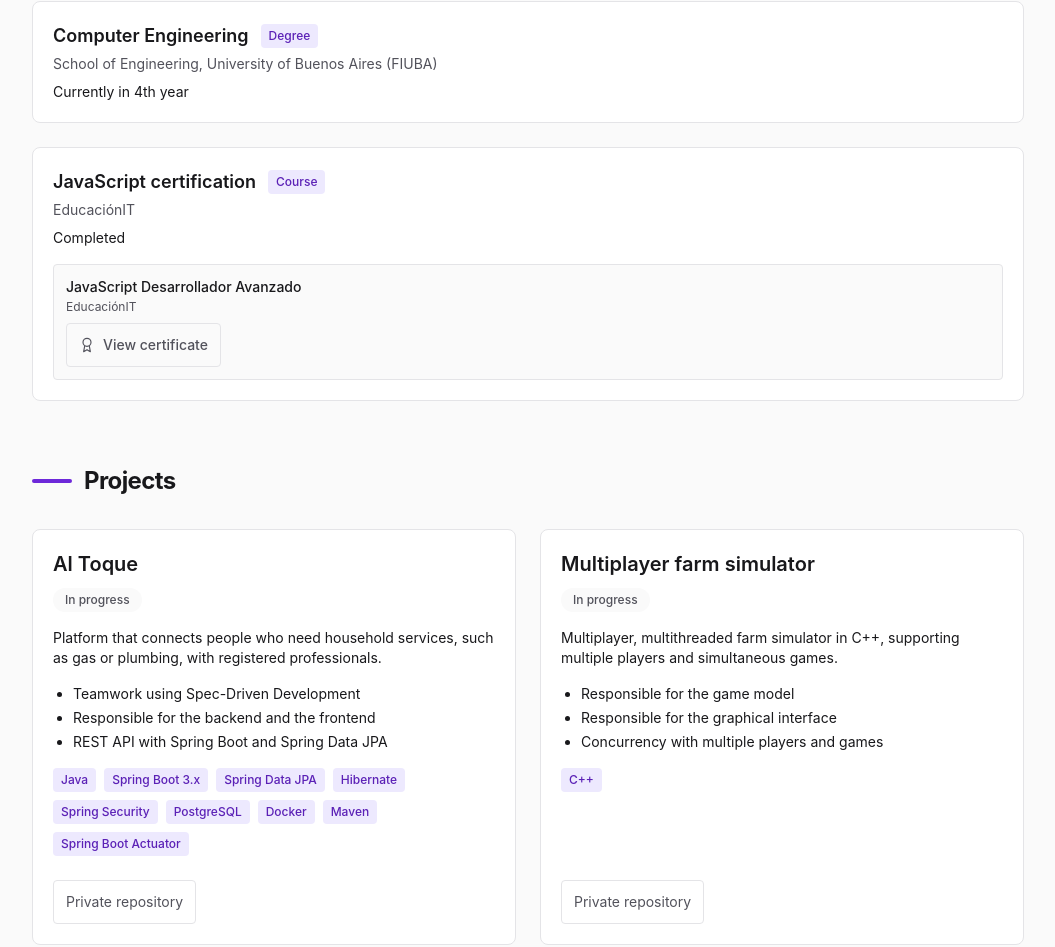
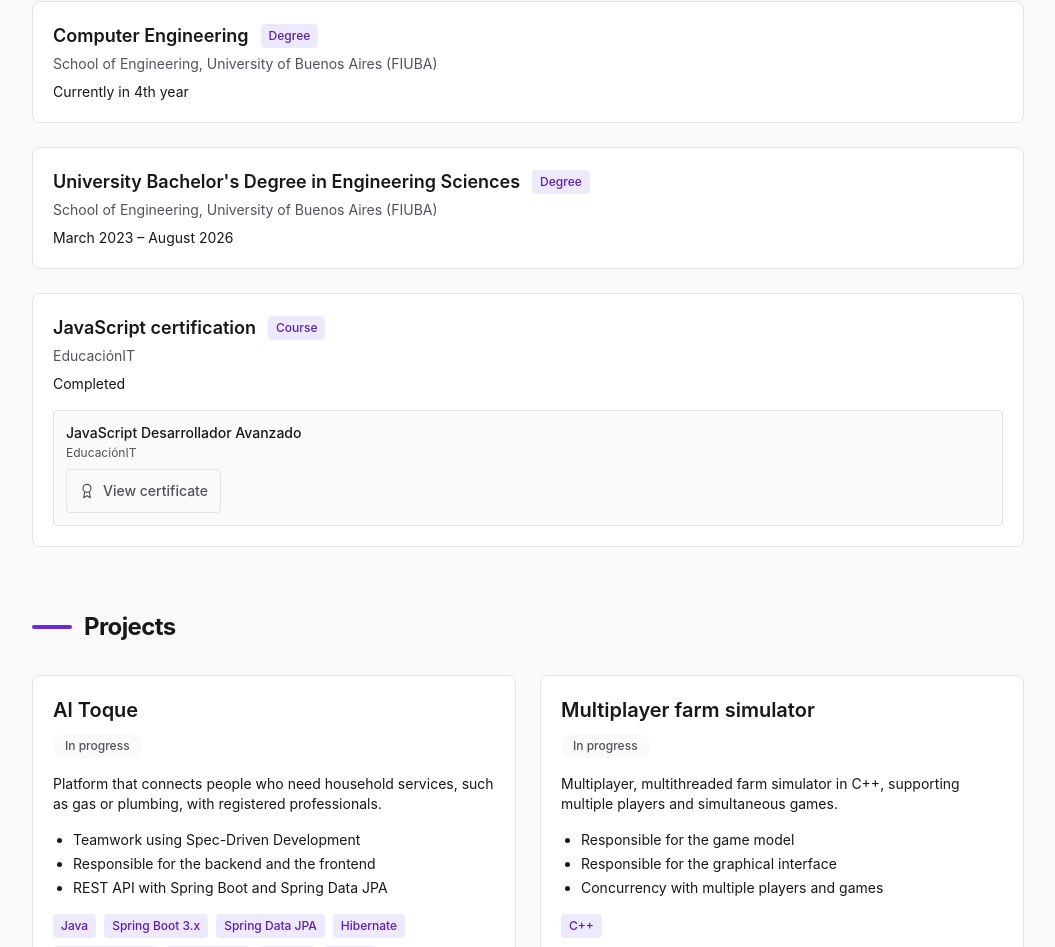
Before and after one commit to MartinAlonso333/MartinAlonso333.github.io, a Next.js app: page / in a window 1280 px wide. Shown: the part 1262-2209 px from the top of the page, without its empty margins (112-1167 px from the left). Built offline with nearby package versions, Linux system fonts and the light colour scheme.

Commit message:
Agrego titulo bachiller a el apartado "formacion"

```diff
--- a/src/content/portfolio.ts
+++ b/src/content/portfolio.ts
@@ -92,7 +92,7 @@ export const portfolio: PortfolioContent = {
     },
   ],
   education: [
-    {
+        {
       id: "fiuba",
       program: { es: "Ingeniería Informática", en: "Computer Engineering" },
       institution: {
@@ -100,6 +100,19 @@ export const portfolio: PortfolioContent = {
         en: "School of Engineering, University of Buenos Aires (FIUBA)",
       },
       status: { es: "Cursando 4.º año", en: "Currently in 4th year" },
+      type: "grado",
+    },
+    {
+      id: "bachillerato-fiuba",
+      program: {
+        es: "Bachillerato Universitario en Ciencias de la Ingeniería",
+        en: "University Bachelor's Degree in Engineering Sciences",
+      },
+      institution: {
+        es: "Facultad de Ingeniería de la Universidad de Buenos Aires (FIUBA)",
+        en: "School of Engineering, University of Buenos Aires (FIUBA)",
+      },
+      status: { es: "Marzo 2023 – Agosto 2026", en: "March 2023 – August 2026" },
       type: "grado",
     },
     {
```
